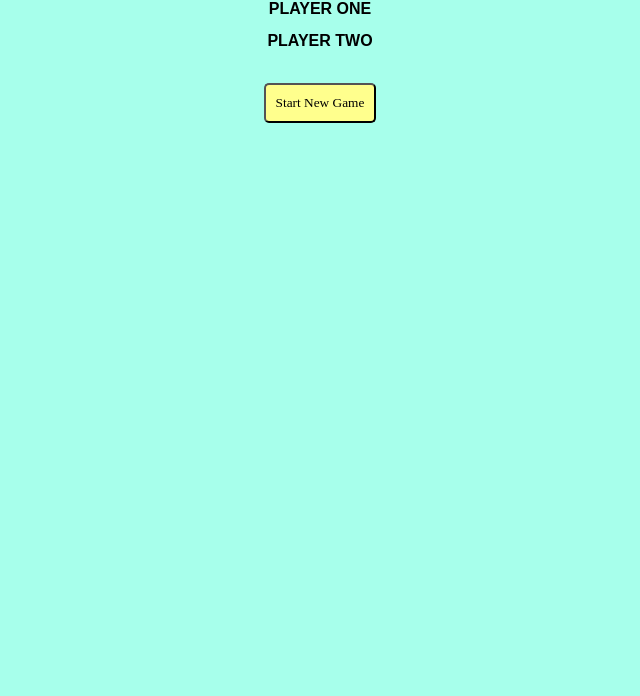
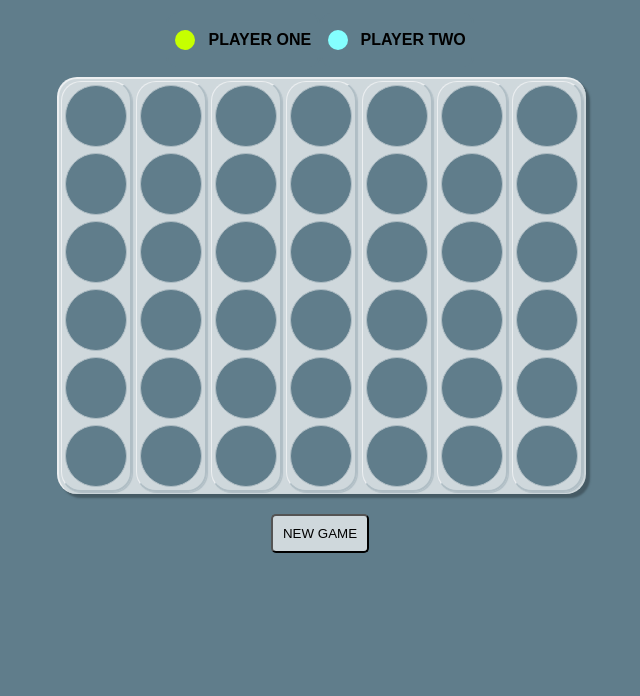
Before and after one commit to kirstenhumphreys/connect-four, a plain HTML site: page index.html in a window 1280 px wide. Shown: the part 104-800 px from the top of the page, without its empty margins (320-960 px from the left). Drawn offline with nearby package versions, Linux system fonts and the light colour scheme.

Commit message:
major style changes, some js updates

```diff
--- a/index.html
+++ b/index.html
@@ -2,7 +2,9 @@
 <html>
 <head>
   <title>Connect Four</title>
+
 <link rel="stylesheet" type="text/css" href="style.css">
+<link href="https://fonts.googleapis.com/css?family=Quicksand" rel="stylesheet">
 
 </head>
 
@@ -10,34 +12,89 @@
 
 <header>
  <h1>Connect Four</h1>
- <div class="circle1"></div><h2> Player One</h2>
- <div class="circle2"></div><h2> Player Two</h2>
+
+<div class="player">
+     <div class="wrapper-p1">
+     <div class="circle1"></div>
+     <h2> Player One</h2>
+     </div>
+
+    <div class="wrapper-p2">
+     <div class="circle2"></div>
+     <h2> Player Two</h2>
+    </div>
+</div>
+
 </header>
 
 <div id="game-table">
 <div id="game-board">
 
-    <!--   <div class="row">
-            <div class="col-1"></div>
-            <div class="col-2"></div>
-            <div class="col-3"></div>
-            <div class="col-4"></div>
-            <div class="col-5"></div>
-            <div class="col-6"></div>
-            <div class="col-7"></div>
-      </div> -->
+    <div class="row">
+            <div class="col col-1"></div>
+            <div class="col col-2"></div>
+            <div class="col col-3"></div>
+            <div class="col col-4"></div>
+            <div class="col col-5"></div>
+            <div class="col col-6"></div>
+    </div>
+    <div class="row">
+            <div class="col col-1"></div>
+            <div class="col col-2"></div>
+            <div class="col col-3"></div>
+            <div class="col col-4"></div>
+            <div class="col col-5"></div>
+            <div class="col col-6"></div>
+      </div>
+      <div class="row">
+            <div class="col col-1"></div>
+            <div class="col col-2"></div>
+            <div class="col col-3"></div>
+            <div class="col col-4"></div>
+            <div class="col col-5"></div>
+            <div class="col col-6"></div>
+      </div>
+      <div class="row">
+            <div class="col col-1"></div>
+            <div class="col col-2"></div>
+            <div class="col col-3"></div>
+            <div class="col col-4"></div>
+            <div class="col col-5"></div>
+            <div class="col col-6"></div>
+      </div>
+      <div class="row">
+            <div class="col col-1"></div>
+            <div class="col col-2"></div>
+            <div class="col col-3"></div>
+            <div class="col col-4"></div>
+            <div class="col col-5"></div>
+            <div class="col col-6"></div>
+      </div>
+      <div class="row">
+            <div class="col col-1"></div>
+            <div class="col col-2"></div>
+            <div class="col col-3"></div>
+            <div class="col col-4"></div>
+            <div class="col col-5"></div>
+            <div class="col col-6"></div>
+      </div>
+      <div class="row">
+            <div class="col col-1"></div>
+            <div class="col col-2"></div>
+            <div class="col col-3"></div>
+            <div class="col col-4"></div>
+            <div class="col col-5"></div>
+            <div class="col col-6"></div>
+      </div>
 
     </div>
     </div>
 
-    <div class="circle"></div>
-
-
 <div class="new-game">
-<button class="newGame">Start New Game</button>
+<button class="newGame">New Game</button>
 </div>
 
-  <script src="https://ajax.googleapis.com/ajax/libs/jquery/1.12.4/jquery.min.js"></script>
+  <script src="https://ajax.googleapis.com/ajax/libs/jquery/3.1.0/jquery.min.js"></script>
   <script type="text/javascript" src="main.js"></script>
 
 </body>
--- a/main.js
+++ b/main.js
@@ -1,30 +1,34 @@
+$(document).ready(function(){
+
 //declare variables
 var gameBoard = [];
 var board = document.getElementById("game-table");
-var currentRow
-
-newGame();
+var currentRow;
+var currentPlayer = 1;
+$('#game-table').
+// newGame();
 
 // function to create game board
 // 7 columns and 6 rows
 function buildGameBoard() {
     gameBoard = [];
-  for(var r = 0; r < 6; r++){
+    for (var r = 0; r < 6; r++) {
         gameBoard[r] = [];
         for (var c = 0; c < 7; c++) {
             gameBoard[r].push(0)
         }
-  } console.log(gameBoard)
+    }
+    console.log(gameBoard)
+    console.log(gameBoard[x][4])
+
+    //for loop bottom up
+    for (var i=6; i >=0; i--;) {
+
+    }
 }
 
 //place game piece on board
-function placeGamePiece(player){
-
-}
-
-//define players
-
-function Disc(player){
+function gamePiece(player){
   this.player = player;
   this.color = player == 1 ? 'red' : 'yellow';
   this.id = id.toString();
@@ -32,32 +36,44 @@ function Disc(player){
 
   this.addToScene = function(){
     board.innerHTML += '<div id="d'+this.id+'" class="disc '+this.color+'"></div>';
-    //if(currentPlayer==2){
-
-      // document.getElementById('d'+this.id).style.left = (14+60*currentCol)+"px";
-      //dropDisc(this.id,currentPlayer);
-  //   }
   }
 }
 
+function placeGamePiece(player) {
+currentPlayer = player;
+var gamePiece = new gamePiece(player);
+gamePiece.addToBoard();
+}
+
+
+//define players
+
+function Disc(player) {
+    this.player = player;
+    this.color = player == 1 ? 'red' : 'yellow';
+    this.id = id.toString();
+    id++;
+}
 
 //is the column occupied
-function firstFreeRow(col,player){
-  for(var i = 0; i<6; i++){
-    if(gameBoard[i][col]!=0){
+function firstFreeRow(col, player) {
+    for (var i = 0; i < 6; i++) {
+        if (gameBoard[i][col] != 0) {
             break;
         }
     }
 }
 
-function cellVal(row,col){
-  if(gameField[row] == undefined || gameField[row][col] == undefined){
+function cellVal(row, col) {
+    if (gameField[row] == undefined || gameField[row][col] == undefined) {
         return -1;
     } else {
         return gameField[row][col];
     }
 }
 //place piece at the bottom of the column
+
+
 
 //determine current player
 
@@ -68,7 +84,28 @@ function determineVictory() {
 
 //run new game
 
-function newGame(){
+function newGame() {
     buildGameBoard();
     // placeGamePiece();
 }
+
+$('.col').click(function(){
+  console.log(this);
+  console.log("CLICK");
+  console.log(currentPlayer)
+  //Check for present pieces
+  $(this).addClass("circle");
+  //Drop piece for that player
+
+  //Check for win logic
+
+
+  //if not a win then switch players
+  if (currentPlayer ===1){
+    currentPlayer = 2;
+  } else {
+    currentPlayer = 1;
+  }
+});
+
+});
--- a/style.css
+++ b/style.css
@@ -1,17 +1,18 @@
-
-
 body {
-  background-color: #A7FFEB;
+    background-color: #607D8B;
     font-family: "Proxima Nova", sans-serif;
     font-style: normal;
-  font-weight: 800;
     text-transform: uppercase;
+    display: flex;
+    flex-direction: column;
     align-items: center;
 }
 
 h1 {
     text-align: center;
     font-size: 42px;
+    font-family: 'Quicksand', sans-serif;
+    letter-spacing: 18px;
 }
 
 h2 {
@@ -19,23 +20,21 @@ h2 {
     font-size: 1em;
 }
 
-.circle1 {
-  width: 10%;
-  height: 10%;
-  background:black;
-  border-radius: 50px;
-}
-
 button.newGame {
-  font-family: "Proxima Nova";
-  background-color: #FFFF8D;
+    font-family: 'Proxima Nova', sans-serif;
+    background-color: #CFD8DC;
     border-radius: 5px;
-  margin:20px;
-  padding:10px;
+    margin: 20px;
+    padding: 10px;
+    text-transform: uppercase;
 }
 
 button.newGame:hover {
-  background-color:#A7FFEB;
+    background-color: #C6FF00;
+}
+
+button:focus {
+  outline:0;
 }
 
 .new-game {
@@ -43,45 +42,102 @@ display: flex;
     justify-content: center;
 }
 
-#game-board{
+#game-board {
     width: 100%;
-  max-width: 700px;
+    max-width: 620px;
     margin: 0 auto;
-  display:flex;
-  flex-direction: column;
+    display: flex;
+    flex-direction: row;
     flex-wrap: nowrap;
     justify-content: space-around;
+    background-color: #CFD8DC;
+    border-top: 2px solid #ECEFF1;
+    border-left: 2px solid #ECEFF1;
+    border-radius: 20px;
+    box-shadow: 4px 4px 2px 0 #455A64;
 }
 
-#game-base{
-  width:640px;
-  margin:0 auto;
-  padding-top:60px;
+#game-table {
+    margin: 0 auto;
+    padding-top: 10px;
 }
 
-.col-1, .col-2, .col-3, .col-4, .col-5, .col-6, .col-7 {
+.col-1,
+.col-2,
+.col-3,
+.col-4,
+.col-5,
+.col-6,
+.col-7 {
+    height: 40px;
+    width: 40px;
+    padding: 10px;
+    background-color: #607D8B;
+    border: 1px solid #B0BEC5;
+    border-radius: 100%;
+    margin: 3px;
 
-  height: 400px;
-  width: 12%;
-  padding: 5px;
-  background-color: #FFFF8D;
-  border: 1px solid #A7FFEB;
-  border-radius: 10px;
+
 
 }
 
 .row {
-  display:flex;
-  flex-direction: row;
-  justify-content: space-around;
+    display: flex;
+    flex-direction: column;
+    justify-content: center;
+    border-right: 2px solid #B0BEC5;
+    border-bottom: 2px solid #B0BEC5;
+    border-top: 1px solid #ECEFF1;
+    border-left: 1px solid #ECEFF1;
+    border-radius: 20px;
+    margin: 2px;
+    box-shadow: 1px 1px 1px 0 #B0BEC5;
 }
 
-
 .cell {
-  background-color:#A7FFEB;
+    background-color: #A7FFEB;
     height: 98%;
     width: 95%;
-  display:flex;
+    display: flex;
     flex-direction: row;
     justify-content: space-between;
 }
+
+.circle {
+  height: 40px;
+  width:40px;
+  border-radius: 100%;
+  background-color: red;
+}
+
+.circle1{
+  height: 20px;
+  width:20px;
+  border-radius: 100%;
+  background-color: #C6FF00;
+}
+
+.circle2{
+  height: 20px;
+  width:20px;
+  border-radius: 100%;
+  background-color: #84FFFF;
+}
+
+.wrapper-p1, .wrapper-p2 {
+  border: 2px solid #607D8B;
+  display: inline-block;
+  border-radius: 10px;
+  height: 50px;
+  width: 150px;
+  display: flex;
+  justify-content: space-around;
+
+  align-items: center;
+}
+
+.player {
+  display: flex;
+justify-content: center;
+  align-items:center;
+}
```
Lines whose indentation alone changed are shown as unchanged.
